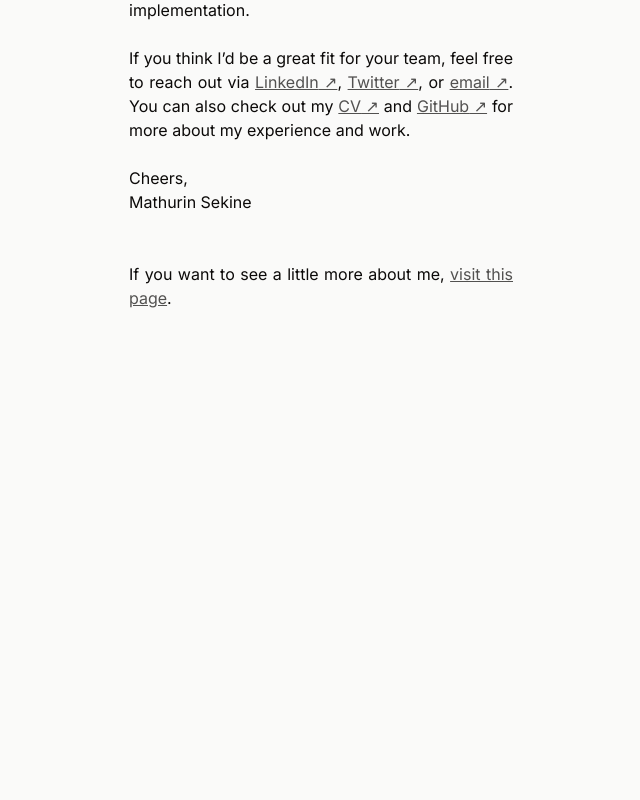
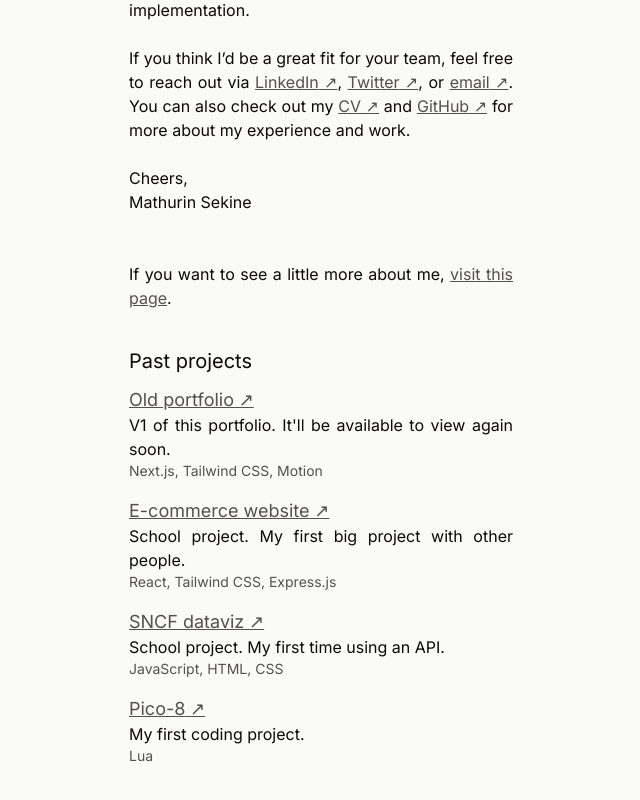
Before and after one commit to lemathurin/portfolio, a Next.js app: page /en in a window 1280 px wide. Shown: the part 706-1506 px from the top of the page, without its empty margins (319-959 px from the left). Before the commit the page ends 1052 px from the top, so only its background shows below. Built offline with nearby package versions, Linux system fonts and the light colour scheme; a web font is replaced by a local one.

Commit message:
Added projects and title css

```diff
--- a/messages/en.json
+++ b/messages/en.json
@@ -15,6 +15,25 @@
     "closing": "Cheers,",
     "signature": "Mathurin Sekine",
     "more": "If you want to see a little more about me, <canvas>visit this page</canvas>."
+  },
+  "projects": {
+    "title": "Past projects",
+    "oldPortfolio": {
+      "title": "Old portfolio",
+      "description": "V1 of this portfolio. It'll be available to view again soon."
+    },
+    "ecommerce": {
+      "title": "E-commerce website",
+      "description": "School project. My first big project with other people."
+    },
+    "dataviz": {
+      "title": "SNCF dataviz",
+      "description": "School project. My first time using an API."
+    },
+    "pico8": {
+      "title": "Pico-8",
+      "description": "My first coding project."
+    }
   },
   "canvas": {
     "accessibleVersion": "accessible version",
--- a/messages/fr.json
+++ b/messages/fr.json
@@ -15,6 +15,25 @@
     "closing": "Bonne journée,",
     "signature": "Mathurin Sekine",
     "more": "Si vous voulez en voir un peu plus sur moi, <canvas>allez voir cette page</canvas>."
+  },
+  "projects": {
+    "title": "Projets passés",
+    "oldPortfolio": {
+      "title": "Ancien portfolio",
+      "description": "Version 1 de ce portfolio. Il sera bientôt de nouveau disponible."
+    },
+    "ecommerce": {
+      "title": "Site e-commerce",
+      "description": "Projet scolaire. Mon premier gros projet en équipe."
+    },
+    "dataviz": {
+      "title": "Dataviz SNCF",
+      "description": "Projet scolaire. Ma première utilisation d'une API."
+    },
+    "pico8": {
+      "title": "Pico-8",
+      "description": "Mon tout premier projet de code."
+    }
   },
   "canvas": {
     "accessibleVersion": "version accessible",
--- a/src/app/[locale]/canvas/accessible/page.tsx
+++ b/src/app/[locale]/canvas/accessible/page.tsx
@@ -23,9 +23,7 @@ export default function AccessibleCanvasPage() {
           aria-labelledby="profile-heading"
           className="flex flex-col gap-4"
         >
-          <h2 id="profile-heading" className="text-xl">
-            {t("canvas.profilePhoto")}
-          </h2>
+          <h2 id="profile-heading">{t("canvas.profilePhoto")}</h2>
           <figure className="flex w-full justify-center bg-[#FFCD34]">
             <Image
               src="/me-2016.png"
@@ -57,9 +55,7 @@ export default function AccessibleCanvasPage() {
           aria-labelledby="photos-heading"
           className="flex flex-col gap-4"
         >
-          <h2 id="photos-heading" className="text-xl">
-            {t("canvas.nicePictures")}
-          </h2>
+          <h2 id="photos-heading">{t("canvas.nicePictures")}</h2>
           <figure>
             <Image
               src="/skytree.jpeg"
@@ -87,9 +83,7 @@ export default function AccessibleCanvasPage() {
         </section>
 
         <section aria-labelledby="portfolio-heading">
-          <h2 id="portfolio-heading" className="text-xl">
-            {t("canvas.oldPortfolio")}
-          </h2>
+          <h2 id="portfolio-heading">{t("canvas.oldPortfolio")}</h2>
           <figure>
             <Image
               src="/portfolio-v1.png"
--- a/src/app/[locale]/not-found.tsx
+++ b/src/app/[locale]/not-found.tsx
@@ -13,7 +13,7 @@ export default function NotFound() {
           <LanguageToggle />
           <Clock />
         </header>
-        <h1 className="text-xl">{t("404.error")}</h1>
+        <h2>{t("404.error")}</h2>
         <p>{t("404.message")}</p>
         <Link href="/">{t("canvas.homeLink")}</Link>
       </article>
--- a/src/app/[locale]/page.tsx
+++ b/src/app/[locale]/page.tsx
@@ -96,6 +96,66 @@ export default function Home() {
             })}
           </p>
         </section>
+        <section
+          className="flex flex-col gap-2.5"
+          aria-labelledby="past-projects-heading"
+        >
+          <h2 id="past-projects-heading">{t("projects.title")}</h2>
+          <div className="grid grid-cols-1 gap-4">
+            <article>
+              <h3>
+                <Link
+                  target="_blank"
+                  href="https://github.com/lemathurin/portfolio/tree/v1"
+                >
+                  {t("projects.oldPortfolio.title")}
+                </Link>
+              </h3>
+              <p>{t("projects.oldPortfolio.description")}</p>
+              <p className="text-sm opacity-70">
+                Next.js, Tailwind CSS, Motion
+              </p>
+            </article>
+            <article>
+              <h3>
+                <Link
+                  target="_blank"
+                  href="https://github.com/lemathurin/e-commerce-website"
+                >
+                  {t("projects.ecommerce.title")}
+                </Link>
+              </h3>
+              <p>{t("projects.ecommerce.description")}</p>
+              <p className="text-sm opacity-70">
+                React, Tailwind CSS, Express.js
+              </p>
+            </article>
+            <article>
+              <h3>
+                <Link
+                  target="_blank"
+                  href="https://github.com/lemathurin/dataviz-sncf"
+                >
+                  {t("projects.dataviz.title")}
+                </Link>
+              </h3>
+              <p>{t("projects.dataviz.description")}</p>
+              <p className="text-sm opacity-70">JavaScript, HTML, CSS</p>
+            </article>
+            <article>
+              <h3>
+                <Link
+                  target="_blank"
+                  href="https://github.com/lemathurin/pico8"
+                >
+                  {t("projects.pico8.title")}
+                </Link>
+              </h3>
+              <p>{t("projects.pico8.description")}</p>
+              <p className="text-sm opacity-70">Lua</p>
+            </article>
+          </div>
+        </section>
       </article>
     </main>
   );
--- a/src/app/globals.css
+++ b/src/app/globals.css
@@ -48,3 +48,11 @@ a[target="_blank"]::after {
   /* @apply text-xs align-[0.3em]; */
   /* @apply ml-1; */
 }
+
+h2 {
+  font-size: var(--text-xl);
+}
+
+h3 {
+  font-size: var(--text-lg);
+}
```
